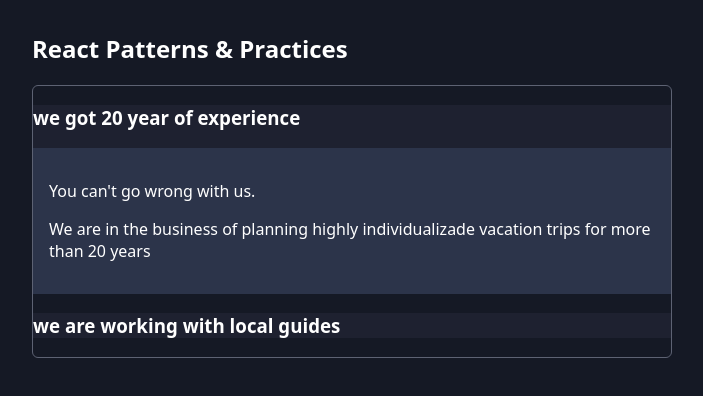
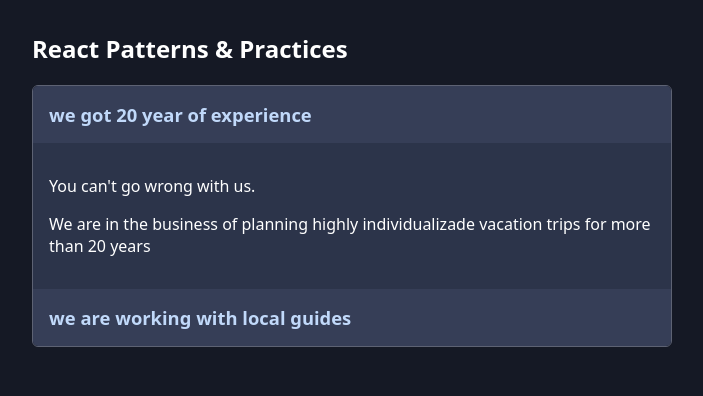
Before and after one commit to ImJustAPassenger/bestPractiseReact, a React (Vite) app: page / in a window 1280 px wide. Both pictures are taken after a click on the element "we got 20 year of experience". Shown: the top 396 px of the page, without its empty margins (288-991 px from the left). Built offline with nearby package versions, Linux system fonts and the light colour scheme.

Commit message:
splitted in 3 sub component

```diff
--- a/src/App.jsx
+++ b/src/App.jsx
@@ -1,5 +1,5 @@
 import Accordion from "./components/Accordion/Accordion";
-import AccordionItem from "./components/AccordionItem";
+import AccordionItem from "./components/Accordion/AccordionItem";
 
 function App() {
   return (
@@ -7,22 +7,45 @@
       <section>
         <h1>React Patterns & Practices</h1>
         <Accordion className="accordion">
-         <AccordionItem id="experience" className="accordion-item" title="we got 20 year of experience">
+          <Accordion.Item className="accordion-item">
+            <Accordion.Title className="accordion-item-title" id="experience">
+              we got 20 year of experience
+            </Accordion.Title>
+            <Accordion.Content
+              className="accordion-item-content"
+              id="experience"
+            >
               <article>
                 <p>You can&apos;t go wrong with us.</p>
-            <p>We are in the business of planning highly individualizade vacation trips for more than 20 years</p>
+                <p>
+                  We are in the business of planning highly individualizade
+                  vacation trips for more than 20 years
+                </p>
               </article>
-         </AccordionItem>
-            <AccordionItem id="local-guides" className="accordion-item" title="we are working with local guides">
+            </Accordion.Content>
+          </Accordion.Item>
+          <Accordion.Item className="accordion-item">
+            <Accordion.Title id="local-guides" className="accordion-item-title">
+              we are working with local guides
+            </Accordion.Title>
+
+            <Accordion.Content
+              className="accordion-item-content"
+              id="local-guides"
+            >
               <article>
                 <p>We are not doing this along from our office</p>
-            <p>Instead, we are working with local guides to ensure a safe and pleasant vacantion</p>
+                <p>
+                  Instead, we are working with local guides to ensure a safe and
+                  pleasant vacantion
+                </p>
               </article>
-         </AccordionItem>
+            </Accordion.Content>
+          </Accordion.Item>
         </Accordion>
       </section>
     </main>
-  )
+  );
 }
 
 export default App;
--- a/src/components/Accordion/Accordion.jsx
+++ b/src/components/Accordion/Accordion.jsx
@@ -1,26 +1,29 @@
 import { createContext, useContext, useState } from "react";
+import AccordionItem from "./AccordionItem";
+import AccordionTitle from "./AccordionTitle";
+import AccordionContent from "./AccordionContent";
 
 const AccordionContext = createContext();
 
 export function useAccordionContext() {
-  const ctx=  useContext(AccordionContext)
-  if(!ctx){
-    throw new Error('Accordion-related components must be wrapped by <Accordion>')
+  const ctx = useContext(AccordionContext);
+  if (!ctx) {
+    throw new Error(
+      "Accordion-related components must be wrapped by <Accordion>"
+    );
   }
-  return ctx
+  return ctx;
 }
 export default function Accordion({ children, className }) {
   const [openItemId, setOpenItemId] = useState();
-  function openItem(id) {
-    setOpenItemId(id);
+
+  function toggleItem(id) {
+    setOpenItemId((prevId) => (prevId === id ? null : id));
   }
-  function closeItem() {
-    setOpenItemId(null);
-  }
+
   const contextValue = {
     openItemId,
-    openItem,
-    closeItem,
+    toggleItem,
   };
   return (
     <AccordionContext.Provider value={contextValue}>
@@ -28,3 +31,6 @@
     </AccordionContext.Provider>
   );
 }
+Accordion.Item = AccordionItem;
+Accordion.Title = AccordionTitle;
+Accordion.Content = AccordionContent;
--- /dev/null
+++ b/src/components/Accordion/AccordionContent.jsx
@@ -0,0 +1,15 @@
+import { useAccordionContext } from "./Accordion";
+
+export default function AccordionContent({children,id,className}) {
+    const {openItemId} = useAccordionContext()
+    const isOpen = openItemId===id
+  return (
+    <div
+      className={
+        isOpen ? `${className??''} open` : `${className??''} close`
+      }
+    >
+      {children}
+    </div>
+  );
+}
--- /dev/null
+++ b/src/components/Accordion/AccordionItem.jsx
@@ -0,0 +1,5 @@
+function AccordionItem({ className, children }) {
+  return <li className={className}>{children}</li>;
+}
+
+export default AccordionItem;
--- /dev/null
+++ b/src/components/Accordion/AccordionTitle.jsx
@@ -0,0 +1,12 @@
+import { useAccordionContext } from "./Accordion";
+
+function AccordionTitle({ children, id, className }) {
+  const { toggleItem } = useAccordionContext();
+  return (
+    <h3 className={className} onClick={() => toggleItem(id)}>
+      {children}
+    </h3>
+  );
+}
+
+export default AccordionTitle;
--- a/src/components/AccordionItem.jsx
+++ /dev/null
@@ -1,23 +0,0 @@
-import { useAccordionContext } from "./Accordion/Accordion";
-
-function AccordionItem({ id, title, children, className }) {
-  const { openItemId, openItem, closeItem } = useAccordionContext();
-  const isOpen = openItemId === id;
-  function handleClick() {
-    console.log('is clicked: '+id)
-    if (isOpen) {
-      closeItem();
-    } else {
-
-      openItem(id);
-    }
-  }
-  return (
-    <li className={className}>
-      <h3 onClick={handleClick}>{title}</h3>
-      <div className={isOpen ? "accordion-item-content open" : "accordion-item-content"}>{children}</div>
-    </li>
-  );
-}
-
-export default AccordionItem;
--- a/src/index.css
+++ b/src/index.css
@@ -70,6 +70,9 @@
 .open {
   display: block;
 }
+.close{
+  display: none;
+}
 
 .searchable-list {
   margin: 2rem 0;
```
Lines whose indentation alone changed are shown as unchanged.
